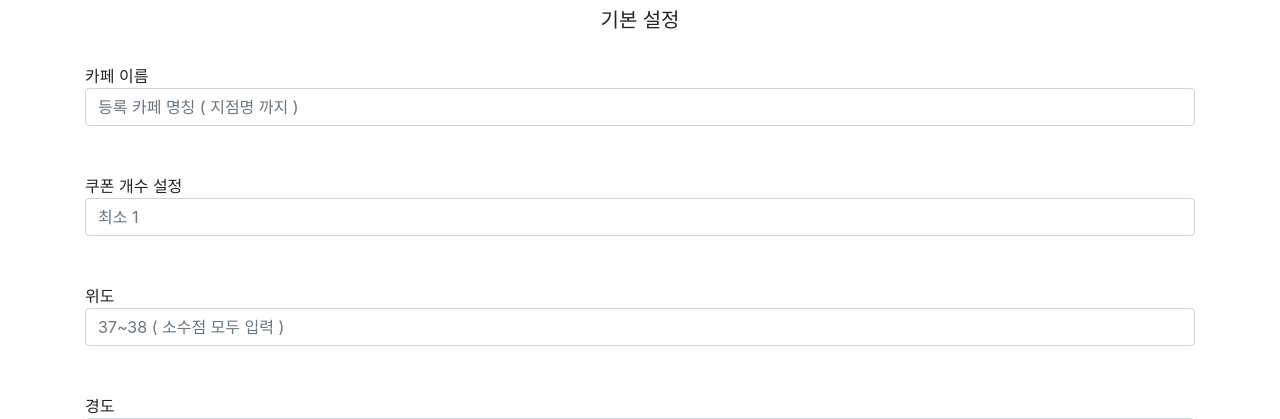
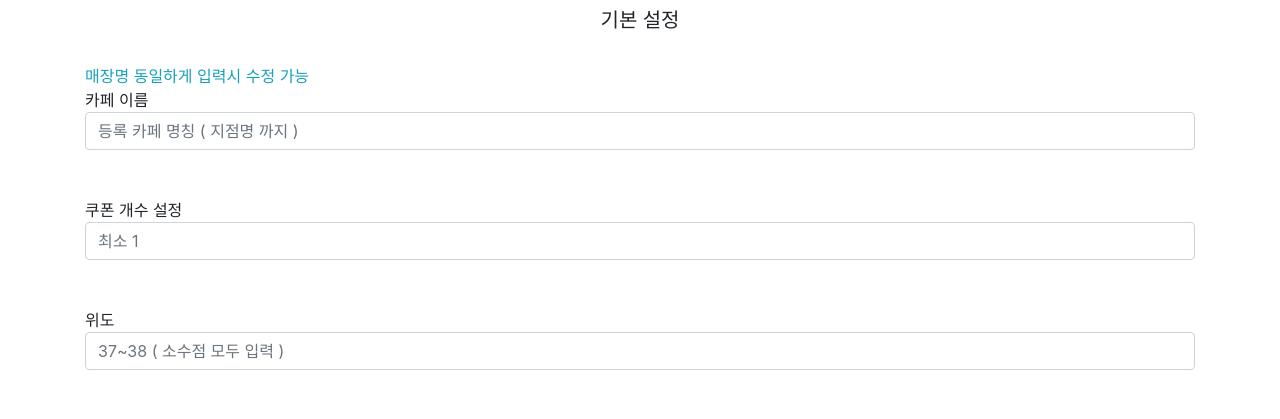
Before and after one commit to YangDamin/capstone, a Django app: template final/moa/management/templates/aboutcafe.html in a window 1280 px wide. Shown: the part 38-457 px from the top of the page. Run offline with Django 3.2, Linux system fonts and the light colour scheme; the template is opened without the code that fills it, so the values that code supplies are empty; some libraries are stand-ins or nearby versions.

Commit message:
Update aboutcafe.html

```diff
--- a/final/moa/management/templates/aboutcafe.html
+++ b/final/moa/management/templates/aboutcafe.html
@@ -23,6 +23,7 @@
         <div class="container">
             <div style="text-align: center;"><h5>기본 설정</h5></div><br>
             <h5 style="float: right">{{find_cafe}}</h5>
+		<div class="text-info">매장명 동일하게 입력시 수정 가능</div>
                 <form method="POST" action=".">
                     {% csrf_token %}
                     <div class="form-horizontal">카페 이름</div>
```
